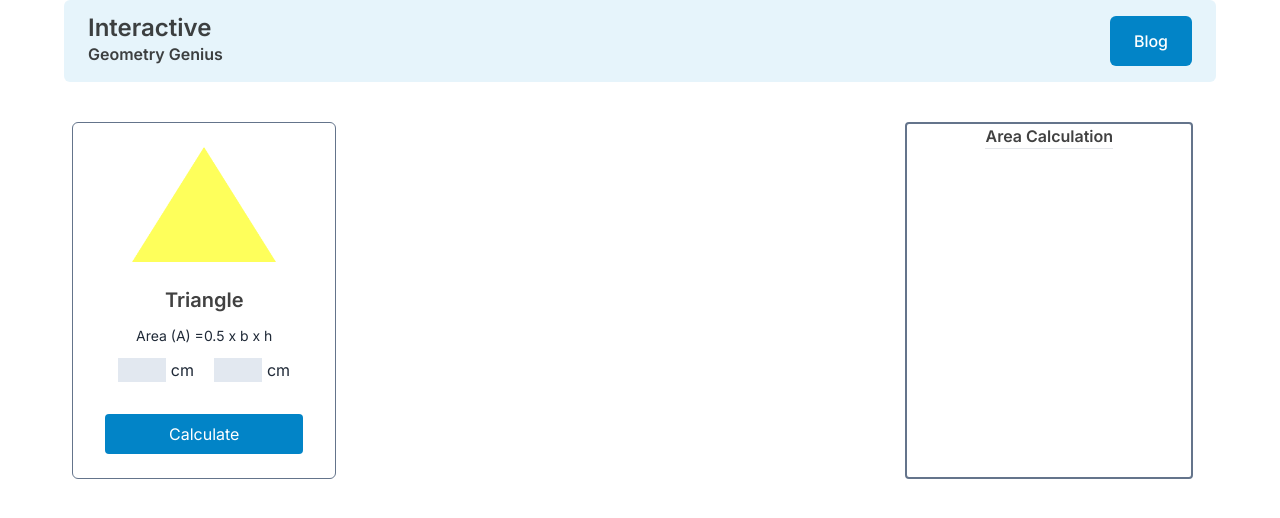
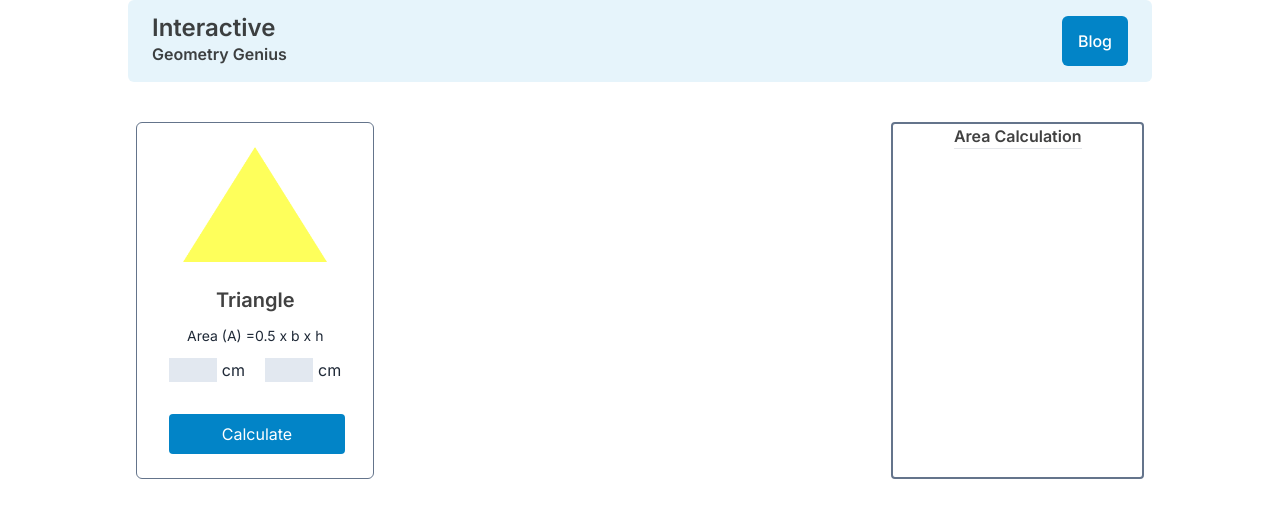
Before and after one commit to mahbubullah09/geometry-genius, a plain HTML site: page index.html in a window 1280 px wide. Drawn offline with nearby package versions, Linux system fonts and the light colour scheme.

Commit message:
card-final

```diff
--- a/index.html
+++ b/index.html
@@ -27,13 +27,13 @@
 
     <nav>
 
-        <div class="navigation flex justify-between max-w-6xl mx-auto rounded-md px-6 py-4 bg-[#1090d8] bg-opacity-10 ">
+        <div class="navigation flex justify-between max-w-5xl mx-auto rounded-md px-6 py-4 bg-[#1090d8] bg-opacity-10 ">
             <h2 class="text-[#111111] text-opacity-80 font-semibold text-2xl leading-6">Interactive <br><span class="text-base ">Geometry Genius</span> </h2>
-            <button class="bg-sky-600  px-6 rounded-md text-white font-medium">Blog</button>
+            <button class="bg-sky-600  px-4 rounded-md text-white font-medium">Blog</button>
         </div>
 
     </nav>
-    <main class="max-w-6xl mx-auto my-10 flex">
+    <main class="max-w-5xl mx-auto my-10 flex">
         <div class="geometry grid grid-cols-3">
 
             <div class="card text-center px-8 py-6  mx-2 mb-4 border-slate-500 border-solid border rounded-md">
@@ -44,14 +44,14 @@
                 <p class="mb-3"><input class="bg-slate-200 w-12" type="text"> cm  <input class="ml-4 bg-slate-200 w-12" type="text" name="" id=""> cm</p>
 
                 <p ></p>
-                <button class="mt-5 bg-sky-600 text-white px-16 py-2 mx-auto  rounded hover:bg-orange-500">Calculate</button>
+                <button class="mt-5 bg-sky-600 text-white w-44 py-2 mx-auto  rounded hover:bg-orange-500">Calculate</button>
 
 
             </div>
 
 
         </div>
-        <div id="area-colection " class=" mb-4 rounded border-slate-500 border-solid border-2 flex-initial w-72">
+        <div id="area-colection " class=" mb-4 mr-2 rounded border-slate-500 border-solid border-2 flex-initial w-64">
             <p class="text-center font-semibold text-[#111111] text-opacity-80">Area Calculation</p>
             <hr class="w-32 mx-auto">
         </div>
```
